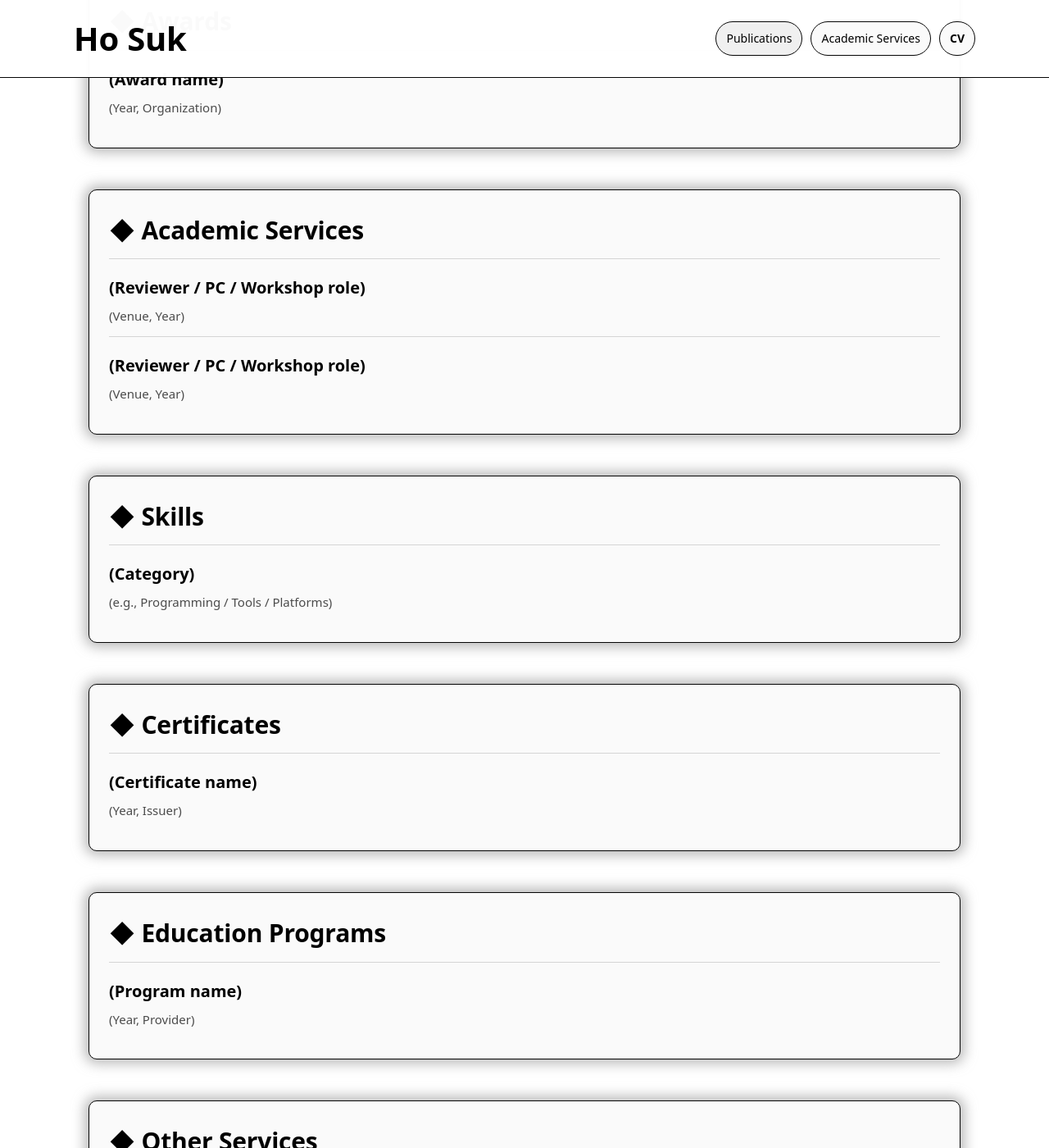
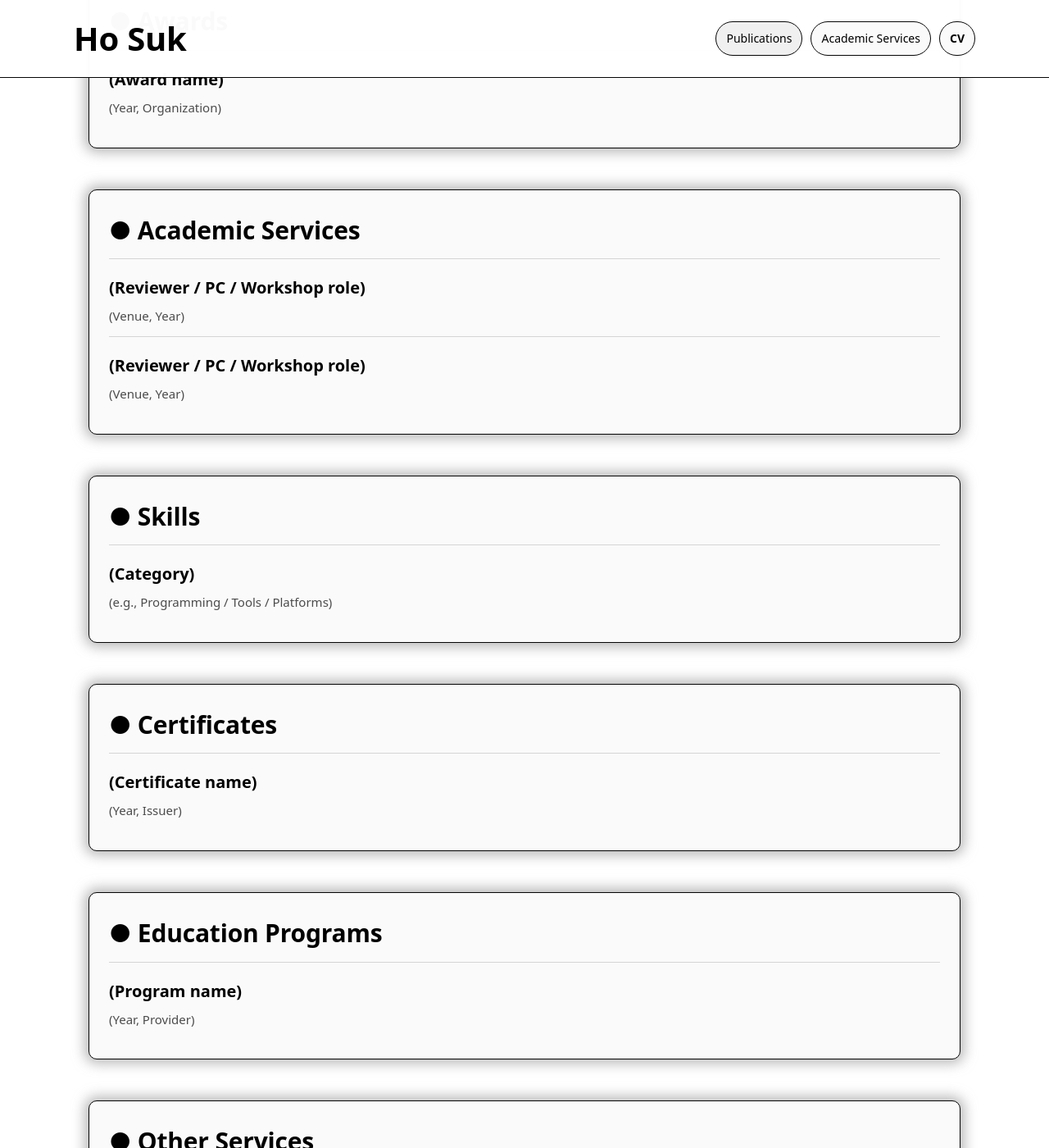
Before and after one commit to ho-suk-93/ho-suk-93.github.io, a Jekyll site: the page built from index.md, in a window 1280 px wide and 1400 px high, scrolled down 5514 px. Shown: the whole window at 82% size. Built offline with Jekyll 4.4.1, drawn with Linux system fonts in a browser that asks for light colours; some of the changed text lies outside the part shown.

Commit message:
Update index.md

```diff
--- a/index.md
+++ b/index.md
@@ -28,7 +28,7 @@ description: "Ho Suk personal website"
 
 <section id="education" class="section">
   <div class="card">
-    <div class="section-title">◆ Education</div>
+    <div class="section-title">● Education</div>
     <div class="list-item">
       <p class="item-title">Yonsei University - Ph.D. in Integrated Technology</p>
       <p class="item-desc">Seoul, South Korea</p>
@@ -46,7 +46,7 @@ description: "Ho Suk personal website"
 
 <section id="expertise" class="section">
   <div class="card">
-    <div class="section-title">◆ Area of Expertise</div>
+    <div class="section-title">● Area of Expertise</div>
     <div class="subheading">Main</div>
     <div class="keyword-grid cols-3">
       <div class="keyword-item">Autonomous Driving</div>
@@ -71,7 +71,7 @@ description: "Ho Suk personal website"
 
 <section id="research" class="section">
   <div class="card">
-    <div class="section-title">◆ Research Interests</div>
+    <div class="section-title">● Research Interests</div>
     <div class="list-item">
       <p class="item-title">Autonomous Driving / Autonomous Vehicle & Delivery Robot</p>
       <p class="item-desc">Development of three autonomous vehicles to obtain autonomous driving permits from the Ministry of Land, Infrastructure and Transport of South Korea. Demonstration and deployment of autonomous agents in the dynamic real-world environment such as Seoul metropolitan area.</p>
@@ -121,7 +121,7 @@ description: "Ho Suk personal website"
 
 <section id="publications" class="section">
   <div class="card">
-    <div class="section-title">◆ Publications</div>
+    <div class="section-title">● Publications</div>
     <p class="muted">
       For more information, please see <a href="{{ site.social.scholar }}">Ho Suk's Google Scholar</a>
     </p>
@@ -198,7 +198,7 @@ description: "Ho Suk personal website"
 
 <section id="patents" class="section">
   <div class="card">
-    <div class="section-title">◆ Patents</div>
+    <div class="section-title">● Patents</div>
 
     <div class="list-item">
       <p class="item-title">(Patent title)</p>
@@ -209,7 +209,7 @@ description: "Ho Suk personal website"
 
 <section id="projects" class="section">
   <div class="card">
-    <div class="section-title">◆ Projects</div>
+    <div class="section-title">● Projects</div>
 
     <div class="list-item">
       <p class="item-title">(Project 1)</p>
@@ -230,7 +230,7 @@ description: "Ho Suk personal website"
 
 <section id="awards" class="section">
   <div class="card">
-    <div class="section-title">◆ Awards</div>
+    <div class="section-title">● Awards</div>
 
     <div class="list-item">
       <p class="item-title">(Award name)</p>
@@ -241,7 +241,7 @@ description: "Ho Suk personal website"
 
 <section id="academic-services" class="section">
   <div class="card">
-    <div class="section-title">◆ Academic Services</div>
+    <div class="section-title">● Academic Services</div>
 
     <div class="list-item">
       <p class="item-title">(Reviewer / PC / Workshop role)</p>
@@ -257,7 +257,7 @@ description: "Ho Suk personal website"
 
 <section id="skills" class="section">
   <div class="card">
-    <div class="section-title">◆ Skills</div>
+    <div class="section-title">● Skills</div>
 
     <div class="list-item">
       <p class="item-title">(Category)</p>
@@ -268,7 +268,7 @@ description: "Ho Suk personal website"
 
 <section id="certificates" class="section">
   <div class="card">
-    <div class="section-title">◆ Certificates</div>
+    <div class="section-title">● Certificates</div>
 
     <div class="list-item">
       <p class="item-title">(Certificate name)</p>
@@ -279,7 +279,7 @@ description: "Ho Suk personal website"
 
 <section id="education-programs" class="section">
   <div class="card">
-    <div class="section-title">◆ Education Programs</div>
+    <div class="section-title">● Education Programs</div>
 
     <div class="list-item">
       <p class="item-title">(Program name)</p>
@@ -290,7 +290,7 @@ description: "Ho Suk personal website"
 
 <section id="other-services" class="section">
   <div class="card">
-    <div class="section-title">◆ Other Services</div>
+    <div class="section-title">● Other Services</div>
 
     <div class="list-item">
       <p class="item-title">(Service item)</p>
```
Also changed, not shown: other parts of index.md (+2 -2 lines).
